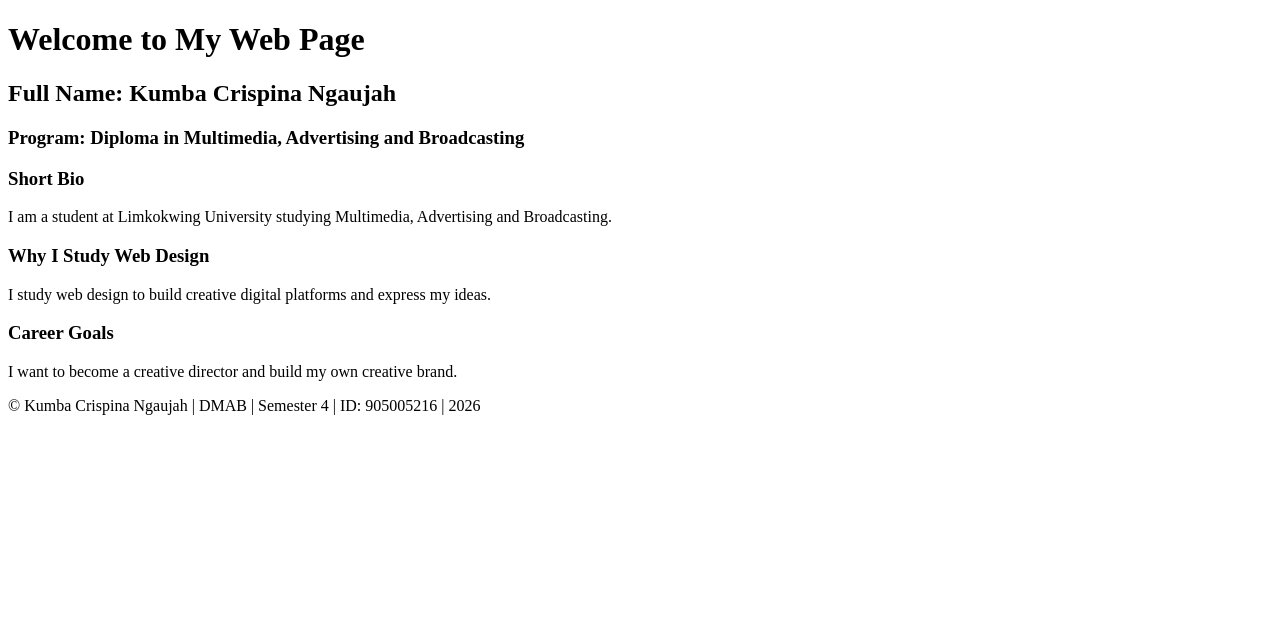
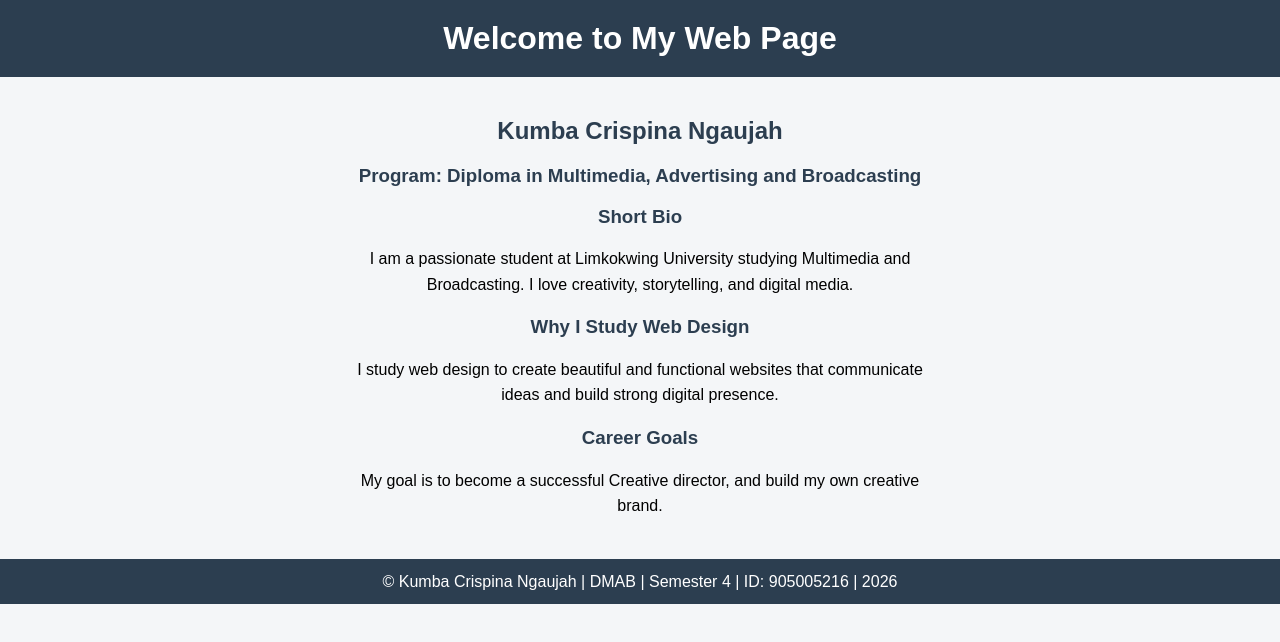
Before and after one commit to kumbacrispinangaujah-bot/KumbaCrispinaNgaujah, a plain HTML site: page index.html in a window 1280 px wide. Drawn offline with Linux system fonts and the light colour scheme.

Commit message:
Update index.html

```diff
--- a/index.html
+++ b/index.html
@@ -1,7 +1,52 @@
 <!DOCTYPE html>
-<html>
+<html lang="en">
 <head>
-    <title>Kumba Crispina Ngaujah</title>
+    <meta charset="UTF-8">
+     <!-- Meta Description -->
+    <meta name="description" content="This is a personal webpage of Kumba Crispina Ngaujah, a Multimedia, Advertising and Broadcasting student showcasing her goals and passion for web design.">
+      <!-- Author -->
+    <meta name="author" content="Kumba Crispina Ngaujah">
+ <title>Kumba Crispina Ngaujah</title>
+<!-- Style (CSS) -->
+    <style>
+        body {
+            font-family: Arial, sans-serif;
+            background-color: #f4f6f8;
+            margin: 0;
+            padding: 0;
+            text-align: center;
+        }
+ header {
+            background-color: #2c3e50;
+            color: white;
+            padding: 20px;
+        }
+
+        h1 {
+            margin: 0;
+        }
+
+        section {
+            padding: 20px;
+        }
+
+        h2, h3 {
+            color: #2c3e50;
+        }
+
+        p {
+            max-width: 600px;
+            margin: auto;
+            line-height: 1.6;
+        }
+
+        footer {
+            background-color: #2c3e50;
+            color: white;
+            padding: 10px;
+            margin-top: 20px;
+        }
+    </style>
 </head>
 
 <body>
@@ -10,18 +55,26 @@
     <h1>Welcome to My Web Page</h1>
 </header>
 
-<h2>Full Name: Kumba Crispina Ngaujah</h2>
-<h3>Program: Diploma in Multimedia, Advertising and Broadcasting</h3>
+<section>
+    <h2>Kumba Crispina Ngaujah</h2>
+    <h3>Program: Diploma in Multimedia, Advertising and Broadcasting</h3>
 
-<section>
     <h3>Short Bio</h3>
-    <p>I am a student at Limkokwing University studying Multimedia, Advertising and Broadcasting.</p>
+    <p>
+        I am a passionate student at Limkokwing University studying Multimedia and Broadcasting.
+        I love creativity, storytelling, and digital media.
+    </p>
 
     <h3>Why I Study Web Design</h3>
-    <p>I study web design to build creative digital platforms and express my ideas.</p>
+    <p>
+        I study web design to create beautiful and functional websites that communicate ideas
+        and build strong digital presence.
+    </p>
 
     <h3>Career Goals</h3>
-    <p>I want to become a creative director and build my own creative brand.</p>
+    <p>
+        My goal is to become a successful Creative director,  and build my own creative brand.
+    </p>
 </section>
 
 <footer>
```
